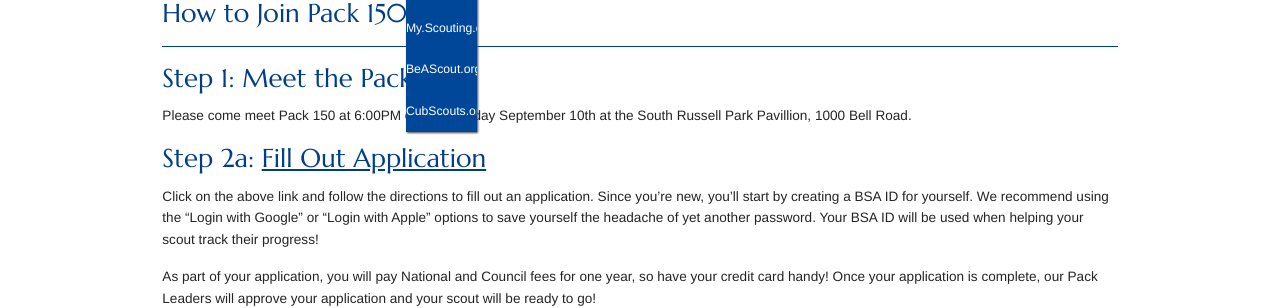
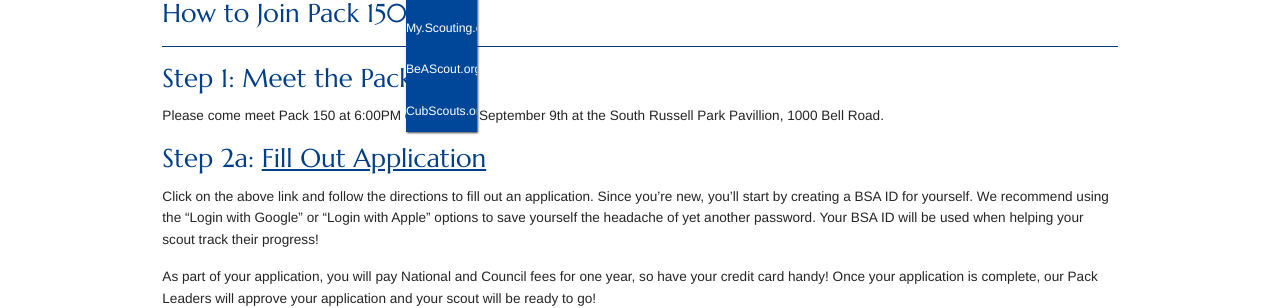
Before and after one commit to Pack150/Pack150.github.io, a Jekyll site: the page built from join.md, in a window 1280 px wide. Shown: the part 190-498 px from the top of the page. Built offline with Jekyll 4.4.1, drawn with Linux system fonts in a browser that asks for light colours; nearby versions of some CDN libraries; library files that are not in the unit come from our copies.

Commit message:
Update join.md

```diff
--- a/join.md
+++ b/join.md
@@ -10,7 +10,7 @@ sidebar: false
 
 ************
 ## Step 1: Meet the Pack!
-Please come meet Pack 150 at 6:00PM on Wednesday September 10th at the South Russell Park Pavillion, 1000 Bell Road.
+Please come meet Pack 150 at 6:00PM on Tuesday September 9th at the South Russell Park Pavillion, 1000 Bell Road.
 
 ## Step 2a: [Fill Out Application](https://my.scouting.org/VES/OnlineReg/1.0.0/?&tu=UF-MB-440paa0150)
 Click on the above link and follow the directions to fill out an application. Since you're new, you'll start by creating a BSA ID for yourself. We recommend using the "Login with Google" or "Login with Apple" options to save yourself the headache of yet another password. Your BSA ID will be used when helping your scout track their progress!
```
